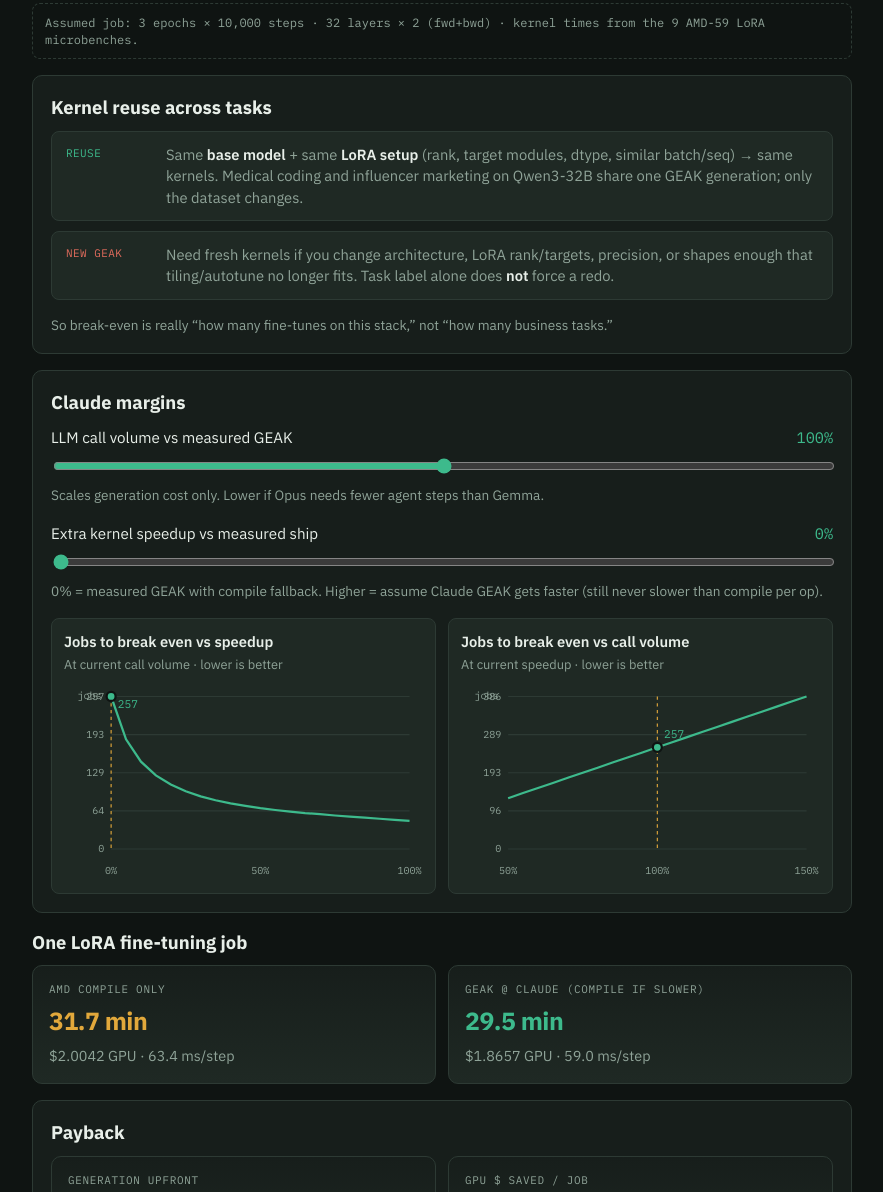
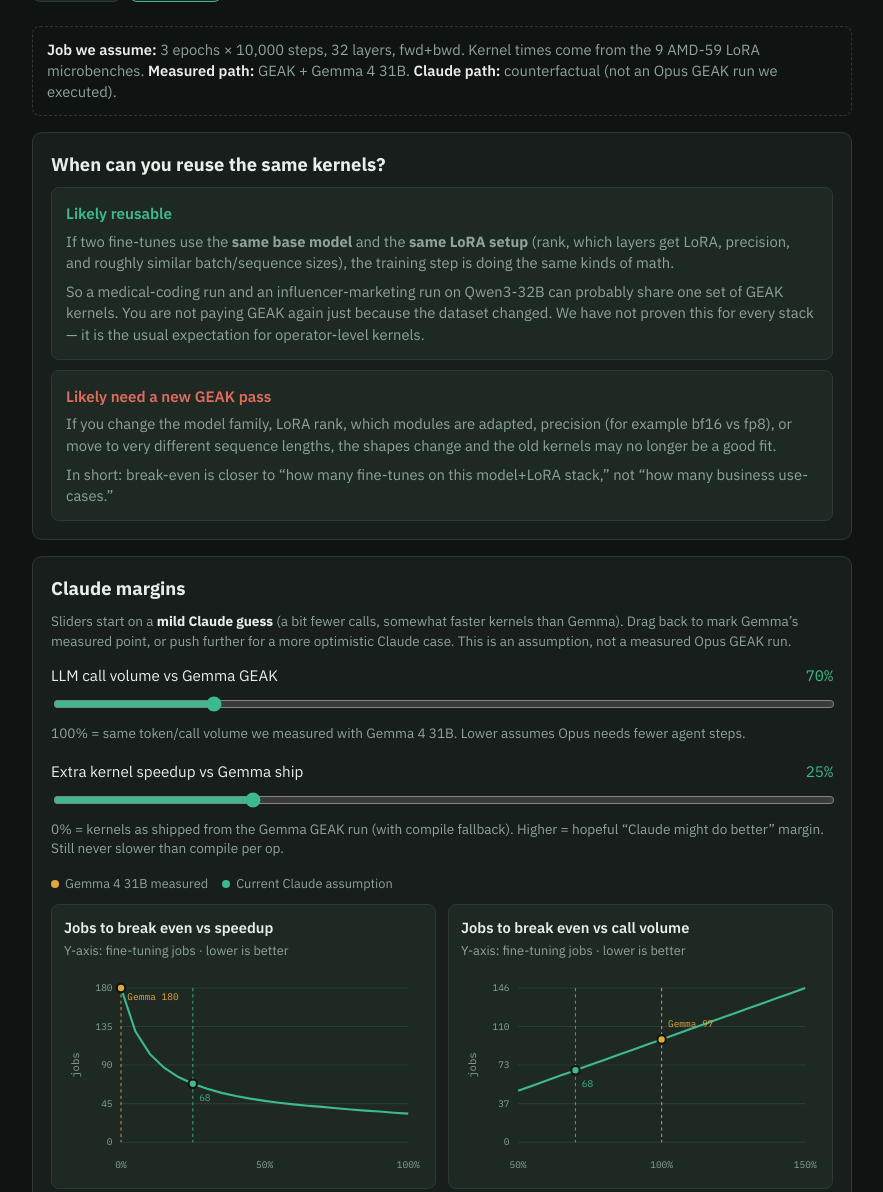
Before and after one commit to AniketAvataar/geak-verify-pages, a plain HTML site: page breakeven.html in a window 1280 px wide. Shown: the part 293-1485 px from the top of the page, without its empty margins (198-1081 px from the left). Drawn offline with Linux system fonts and the light colour scheme.

Commit message:
Add kernel-reuse nuance and Claude-margin plots to LoRA break-even.
Clarify same-model LoRA reuse across tasks, and plot break-even jobs against call volume and extra speedup.

```diff
--- a/breakeven.html
+++ b/breakeven.html
@@ -35,7 +35,7 @@
     font-size: clamp(1.7rem, 3.5vw, 2.35rem);
     margin: 8px 0 10px; letter-spacing: -0.02em; max-width: 18ch;
   }
-  .sub { color: var(--muted); margin: 0 0 18px; max-width: 64ch; }
+  .sub { color: var(--muted); margin: 0 0 18px; max-width: 66ch; }
   nav { display: flex; gap: 8px; flex-wrap: wrap; margin-bottom: 24px; }
   nav a {
     color: var(--text); text-decoration: none; font-size: 13px;
@@ -49,36 +49,27 @@
     border-radius: var(--radius); padding: 18px; margin: 0 0 16px;
   }
   .assume {
-    font-family: "IBM Plex Mono", monospace;
-    font-size: 12px; color: var(--muted);
+    font-size: 0.92rem; color: var(--muted);
     border: 1px dashed var(--line); border-radius: 8px;
-    padding: 10px 12px; margin-bottom: 16px;
+    padding: 12px 14px; margin-bottom: 16px;
   }
-  .nuance {
-    display: grid; gap: 10px;
-    margin: 0 0 16px;
-  }
+  .assume strong { color: var(--text); font-weight: 600; }
+  .nuance { display: grid; gap: 10px; margin: 0; }
   .nuance .row {
-    display: grid; grid-template-columns: 88px 1fr; gap: 12px;
-    padding: 12px 14px; border-radius: 8px;
+    padding: 14px 14px; border-radius: 8px;
     border: 1px solid var(--line); background: var(--bg3);
   }
-  .nuance .tag {
-    font-family: "IBM Plex Mono", monospace; font-size: 11px;
-    letter-spacing: 0.04em; text-transform: uppercase;
-    align-self: start; padding-top: 2px;
+  .nuance h3 {
+    margin: 0 0 6px; font-size: 0.95rem; font-weight: 600;
   }
-  .nuance .tag.reuse { color: var(--teal); }
-  .nuance .tag.redo { color: var(--coral); }
+  .nuance h3.reuse { color: var(--teal); }
+  .nuance h3.redo { color: var(--coral); }
   .nuance p { margin: 0; color: var(--muted); font-size: 0.92rem; }
-  .nuance strong { color: var(--text); font-weight: 600; }
+  .nuance p + p { margin-top: 8px; }
   .compare {
     display: grid; grid-template-columns: 1fr 1fr; gap: 12px; margin-bottom: 16px;
   }
-  @media (max-width: 700px) {
-    .compare { grid-template-columns: 1fr; }
-    .nuance .row { grid-template-columns: 1fr; }
-  }
+  @media (max-width: 700px) { .compare { grid-template-columns: 1fr; } }
   .card {
     background: linear-gradient(180deg, var(--bg2), var(--bg3));
     border: 1px solid var(--line); border-radius: var(--radius); padding: 16px;
@@ -91,7 +82,6 @@
   .card .hint { color: var(--muted); font-size: 0.9rem; margin-top: 6px; }
   .teal { color: var(--teal); } .amber { color: var(--amber); } .coral { color: var(--coral); }
   .control { margin: 0 0 16px; }
-  .control:last-child { margin-bottom: 0; }
   .control label {
     display: flex; justify-content: space-between; gap: 12px;
     margin-bottom: 8px; font-size: 0.95rem;
@@ -101,20 +91,26 @@
   }
   .control input[type=range] { width: 100%; accent-color: var(--teal); }
   .help { color: var(--muted); font-size: 0.85rem; margin: 6px 0 0; }
+  .legend {
+    display: flex; flex-wrap: wrap; gap: 14px;
+    font-size: 0.8rem; color: var(--muted); margin: 4px 0 10px;
+  }
+  .legend span { display: inline-flex; align-items: center; gap: 6px; }
+  .dot {
+    width: 8px; height: 8px; border-radius: 50%; display: inline-block;
+  }
+  .dot.gemma { background: #e2a83b; }
+  .dot.claude { background: #3dba8c; }
   .plots {
-    display: grid; grid-template-columns: 1fr 1fr; gap: 12px; margin-top: 14px;
+    display: grid; grid-template-columns: 1fr 1fr; gap: 12px; margin-top: 8px;
   }
   @media (max-width: 700px) { .plots { grid-template-columns: 1fr; } }
   .plot-card {
     background: var(--bg3); border: 1px solid var(--line);
     border-radius: 8px; padding: 12px 12px 8px;
   }
-  .plot-card h3 {
-    margin: 0 0 4px; font-size: 0.92rem; font-weight: 600;
-  }
-  .plot-card .caption {
-    color: var(--muted); font-size: 0.8rem; margin: 0 0 8px;
-  }
+  .plot-card h3 { margin: 0 0 4px; font-size: 0.92rem; font-weight: 600; }
+  .plot-card .caption { color: var(--muted); font-size: 0.8rem; margin: 0 0 8px; }
   .plot-card svg { width: 100%; height: auto; display: block; }
   .verdict {
     border-radius: var(--radius); border: 1px solid var(--line);
@@ -139,8 +135,9 @@
     <div class="eyebrow">GEAK-verify · LoRA only</div>
     <h1>LoRA fine-tuning break-even</h1>
     <p class="sub">
-      Compare one realistic LoRA job on AMD <span class="mono">torch.compile</span>
-      vs the same job after GEAK@Claude kernels. If a GEAK kernel is slower, we keep compile for that op.
+      We measured GEAK with <strong style="color:var(--text);font-weight:600">Gemma 4 31B</strong>.
+      Claude Opus numbers here are a what-if: same work priced as Opus, with room for fewer calls or faster kernels.
+      Compared only against AMD <span class="mono">torch.compile</span> (if GEAK is slower on an op, we keep compile).
     </p>
     <nav>
       <a href="index.html">Dashboard</a>
@@ -150,55 +147,73 @@
     <div class="assume" id="assume"></div>
 
     <div class="panel">
-      <h2>Kernel reuse across tasks</h2>
+      <h2>When can you reuse the same kernels?</h2>
       <div class="nuance">
         <div class="row">
-          <div class="tag reuse">Reuse</div>
+          <h3 class="reuse">Likely reusable</h3>
           <p>
-            Same <strong>base model</strong> + same <strong>LoRA setup</strong> (rank, target modules, dtype, similar batch/seq)
-            → same kernels. Medical coding and influencer marketing on Qwen3-32B share one GEAK generation;
-            only the dataset changes.
+            If two fine-tunes use the <strong>same base model</strong> and the <strong>same LoRA setup</strong>
+            (rank, which layers get LoRA, precision, and roughly similar batch/sequence sizes),
+            the training step is doing the same kinds of math.
+          </p>
+          <p>
+            So a medical-coding run and an influencer-marketing run on Qwen3-32B can probably
+            share one set of GEAK kernels. You are not paying GEAK again just because the dataset changed.
+            We have not proven this for every stack — it is the usual expectation for operator-level kernels.
           </p>
         </div>
         <div class="row">
-          <div class="tag redo">New GEAK</div>
+          <h3 class="redo">Likely need a new GEAK pass</h3>
           <p>
-            Need fresh kernels if you change architecture, LoRA rank/targets, precision, or shapes enough
-            that tiling/autotune no longer fits. Task label alone does <strong>not</strong> force a redo.
+            If you change the model family, LoRA rank, which modules are adapted, precision
+            (for example bf16 vs fp8), or move to very different sequence lengths, the shapes change
+            and the old kernels may no longer be a good fit.
+          </p>
+          <p>
+            In short: break-even is closer to “how many fine-tunes on this model+LoRA stack,”
+            not “how many business use-cases.”
           </p>
         </div>
       </div>
-      <p class="help" style="margin:0">
-        So break-even is really “how many fine-tunes on this stack,” not “how many business tasks.”
-      </p>
     </div>
 
     <div class="panel">
       <h2>Claude margins</h2>
+      <p class="help" style="margin:0 0 12px">
+        Sliders start on a <strong style="color:var(--text)">mild Claude guess</strong>
+        (a bit fewer calls, somewhat faster kernels than Gemma).
+        Drag back to mark Gemma’s measured point, or push further for a more optimistic Claude case.
+        This is an assumption, not a measured Opus GEAK run.
+      </p>
       <div class="control">
-        <label><span>LLM call volume vs measured GEAK</span><span class="readout" id="callOut">100%</span></label>
-        <input id="calls" type="range" min="50" max="150" value="100" step="5" />
-        <p class="help">Scales generation cost only. Lower if Opus needs fewer agent steps than Gemma.</p>
+        <label><span>LLM call volume vs Gemma GEAK</span><span class="readout" id="callOut">70%</span></label>
+        <input id="calls" type="range" min="50" max="150" value="70" step="5" />
+        <p class="help">100% = same token/call volume we measured with Gemma 4 31B. Lower assumes Opus needs fewer agent steps.</p>
       </div>
       <div class="control">
-        <label><span>Extra kernel speedup vs measured ship</span><span class="readout" id="extraOut">0%</span></label>
-        <input id="extra" type="range" min="0" max="100" value="0" step="5" />
+        <label><span>Extra kernel speedup vs Gemma ship</span><span class="readout" id="extraOut">25%</span></label>
+        <input id="extra" type="range" min="0" max="100" value="25" step="5" />
         <p class="help">
-          0% = measured GEAK with compile fallback.
-          Higher = assume Claude GEAK gets faster (still never slower than compile per op).
+          0% = kernels as shipped from the Gemma GEAK run (with compile fallback).
+          Higher = hopeful “Claude might do better” margin. Still never slower than compile per op.
         </p>
+      </div>
+
+      <div class="legend">
+        <span><i class="dot gemma"></i> Gemma 4 31B measured</span>
+        <span><i class="dot claude"></i> Current Claude assumption</span>
       </div>
 
       <div class="plots">
         <div class="plot-card">
           <h3>Jobs to break even vs speedup</h3>
-          <p class="caption">At current call volume · lower is better</p>
-          <svg id="plotSpeed" viewBox="0 0 320 180" role="img" aria-label="Break-even jobs versus extra speedup"></svg>
+          <p class="caption">Y-axis: fine-tuning jobs · lower is better</p>
+          <svg id="plotSpeed" viewBox="0 0 340 200" role="img" aria-label="Break-even jobs versus extra speedup"></svg>
         </div>
         <div class="plot-card">
           <h3>Jobs to break even vs call volume</h3>
-          <p class="caption">At current speedup · lower is better</p>
-          <svg id="plotCalls" viewBox="0 0 320 180" role="img" aria-label="Break-even jobs versus call volume"></svg>
+          <p class="caption">Y-axis: fine-tuning jobs · lower is better</p>
+          <svg id="plotCalls" viewBox="0 0 340 200" role="img" aria-label="Break-even jobs versus call volume"></svg>
         </div>
       </div>
     </div>
@@ -211,7 +226,7 @@
         <div class="hint" id="compileCost">—</div>
       </div>
       <div class="card">
-        <div class="label">GEAK @ Claude (compile if slower)</div>
+        <div class="label">GEAK path (compile if slower)</div>
         <div class="value teal" id="geakTime">—</div>
         <div class="hint" id="geakCost">—</div>
       </div>
@@ -240,12 +255,19 @@
     </div>
 
     <footer>
-      MI325X · $91/day · Opus $4/$20 per MTok · data <span class="mono">2026-11-13</span> ·
+      MI325X · $91/day · Opus $4/$20 per MTok · Gemma 4 31B measured · Claude counterfactual ·
+      data <span class="mono">2026-11-13</span> ·
       <a href="https://github.com/AniketAvataar/geak-verify-pages">geak-verify-pages</a>
     </footer>
   </div>
 
   <script>
+  // Default page-open assumption: mild Claude improvement over Gemma.
+  const DEFAULT_CALL_PCT = 70;   // fewer agent steps than Gemma
+  const DEFAULT_EXTRA_PCT = 25;  // modest Claude kernel edge over Gemma ship
+  const GEMMA_CALL_PCT = 100;
+  const GEMMA_EXTRA_PCT = 0;
+
   const fmtUsd = (x, d) => {
     if (!Number.isFinite(x)) return '—';
     const digits = d ?? (Math.abs(x) >= 10 ? 2 : 4);
@@ -291,22 +313,21 @@
     };
   }
 
-  function drawLinePlot(svg, series, cursorX, xLabel, yLabel) {
-    const W = 320, H = 180;
-    const pad = { l: 42, r: 12, t: 12, b: 32 };
+  function drawLinePlot(svg, series, cursorX, gemmaX, xSuffix) {
+    const W = 340, H = 200;
+    // Extra left pad so y tick labels and "jobs" title do not collide
+    const pad = { l: 54, r: 14, t: 18, b: 36 };
     const iw = W - pad.l - pad.r;
     const ih = H - pad.t - pad.b;
     const xs = series.map((p) => p.x);
     const ys = series.map((p) => p.y).filter((y) => y != null && Number.isFinite(y));
     const x0 = Math.min(...xs), x1 = Math.max(...xs);
     const yMaxRaw = ys.length ? Math.max(...ys) : 1;
-    // Cap axis so "never"/huge values don't squash the useful range
     const yCap = Math.max(50, Math.min(yMaxRaw, 800));
     const xScale = (x) => pad.l + ((x - x0) / (x1 - x0 || 1)) * iw;
     const yScale = (y) => {
       if (y == null || !Number.isFinite(y)) return pad.t;
-      const yy = Math.min(y, yCap);
-      return pad.t + ih - (yy / yCap) * ih;
+      return pad.t + ih - (Math.min(y, yCap) / yCap) * ih;
     };
 
     const pts = series
@@ -318,34 +339,41 @@
       const y = pad.t + ih * (1 - f);
       const val = Math.round(yCap * f);
       return `<line x1="${pad.l}" y1="${y}" x2="${W - pad.r}" y2="${y}" stroke="#2d3a34" stroke-width="1"/>
-        <text x="${pad.l - 6}" y="${y + 3}" text-anchor="end" fill="#8fa398" font-size="9" font-family="IBM Plex Mono, monospace">${val}</text>`;
+        <text x="${pad.l - 8}" y="${y + 3}" text-anchor="end" fill="#8fa398" font-size="9" font-family="IBM Plex Mono, monospace">${val}</text>`;
     }).join('');
 
     const xTicks = [0, 0.5, 1].map((f) => {
       const x = x0 + f * (x1 - x0);
       const px = xScale(x);
-      return `<text x="${px}" y="${H - 10}" text-anchor="middle" fill="#8fa398" font-size="9" font-family="IBM Plex Mono, monospace">${Math.round(x)}${xLabel}</text>`;
+      return `<text x="${px}" y="${H - 12}" text-anchor="middle" fill="#8fa398" font-size="9" font-family="IBM Plex Mono, monospace">${Math.round(x)}${xSuffix}</text>`;
     }).join('');
 
-    let cursor = '';
-    if (cursorX != null) {
-      const nearest = series.reduce((a, b) => Math.abs(b.x - cursorX) < Math.abs(a.x - cursorX) ? b : a);
+    function marker(xVal, color, label, dy = -10) {
+      const nearest = series.reduce((a, b) => Math.abs(b.x - xVal) < Math.abs(a.x - xVal) ? b : a);
       const cx = xScale(nearest.x);
       const cy = yScale(nearest.y != null && nearest.y <= yCap ? nearest.y : yCap);
-      const label = nearest.y == null ? 'never' : fmtJobs(nearest.y);
-      cursor = `
-        <line x1="${cx}" y1="${pad.t}" x2="${cx}" y2="${pad.t + ih}" stroke="#e2a83b" stroke-width="1" stroke-dasharray="3 3"/>
-        <circle cx="${cx}" cy="${cy}" r="4" fill="#3dba8c" stroke="#0f1412" stroke-width="2"/>
-        <text x="${Math.min(W - pad.r, cx + 6)}" y="${Math.max(pad.t + 10, cy - 8)}" fill="#3dba8c" font-size="10" font-family="IBM Plex Mono, monospace">${label}</text>`;
+      const textX = Math.min(W - pad.r - 4, Math.max(pad.l + 4, cx + 6));
+      const textY = Math.max(pad.t + 11, cy + dy);
+      return `
+        <line x1="${cx}" y1="${pad.t}" x2="${cx}" y2="${pad.t + ih}" stroke="${color}" stroke-width="1" stroke-dasharray="3 3" opacity="0.85"/>
+        <circle cx="${cx}" cy="${cy}" r="4" fill="${color}" stroke="#0f1412" stroke-width="2"/>
+        <text x="${textX}" y="${textY}" fill="${color}" font-size="9" font-family="IBM Plex Mono, monospace">${label}</text>`;
     }
+
+    const gemmaNearest = series.reduce((a, b) => Math.abs(b.x - gemmaX) < Math.abs(a.x - gemmaX) ? b : a);
+    const curNearest = series.reduce((a, b) => Math.abs(b.x - cursorX) < Math.abs(a.x - cursorX) ? b : a);
+    const gemmaLabel = 'Gemma ' + (gemmaNearest.y == null ? 'never' : fmtJobs(gemmaNearest.y));
+    const curLabel = fmtJobs(curNearest.y);
 
     svg.innerHTML = `
       <rect x="0" y="0" width="${W}" height="${H}" fill="transparent"/>
       ${gridYs}
       <polyline fill="none" stroke="#3dba8c" stroke-width="2" points="${pts}"/>
-      ${cursor}
+      ${marker(gemmaX, '#e2a83b', gemmaLabel, -12)}
+      ${marker(cursorX, '#3dba8c', curLabel, 16)}
       ${xTicks}
-      <text x="12" y="14" fill="#8fa398" font-size="9" font-family="IBM Plex Mono, monospace">${yLabel}</text>
+      <text transform="translate(14, ${pad.t + ih / 2}) rotate(-90)" text-anchor="middle"
+        fill="#8fa398" font-size="10" font-family="IBM Plex Mono, monospace">jobs</text>
     `;
   }
 
@@ -353,34 +381,42 @@
     const D = await (await fetch('breakeven_data.json', { cache: 'no-store' })).json();
     const J = D.job;
 
-    document.getElementById('assume').textContent =
-      `Assumed job: ${J.epochs} epochs × ${J.steps_per_epoch.toLocaleString()} steps · ` +
-      `${J.layers} layers × ${J.passes_per_step} (fwd+bwd) · ` +
-      `kernel times from the 9 AMD-59 LoRA microbenches.`;
+    document.getElementById('assume').innerHTML =
+      `<strong>Job we assume:</strong> ${J.epochs} epochs × ${J.steps_per_epoch.toLocaleString()} steps, ` +
+      `${J.layers} layers, fwd+bwd. Kernel times come from the 9 AMD-59 LoRA microbenches. ` +
+      `<strong>Measured path:</strong> GEAK + Gemma 4 31B. ` +
+      `<strong>Claude path:</strong> counterfactual (not an Opus GEAK run we executed).`;
 
     const calls = document.getElementById('calls');
     const extra = document.getElementById('extra');
-    const plotSpeed = document.getElementById('plotSpeed');
-    const plotCalls = document.getElementById('plotCalls');
+    calls.value = DEFAULT_CALL_PCT;
+    extra.value = DEFAULT_EXTRA_PCT;
 
     function update() {
       const callScale = Number(calls.value) / 100;
       const extraPct = Number(extra.value);
-      document.getElementById('callOut').textContent = Math.round(callScale * 100) + '%';
-      document.getElementById('extraOut').textContent = extraPct + '%';
+      const isGemma = Number(calls.value) === GEMMA_CALL_PCT && extraPct === GEMMA_EXTRA_PCT;
+
+      document.getElementById('callOut').textContent =
+        Math.round(callScale * 100) + '%' + (Number(calls.value) === GEMMA_CALL_PCT ? ' (Gemma)' : '');
+      document.getElementById('extraOut').textContent =
+        extraPct + '%' + (extraPct === GEMMA_EXTRA_PCT ? ' (Gemma measured)' : '');
 
       const e = economics(D, callScale, extraPct);
+      const gemmaE = economics(D, GEMMA_CALL_PCT / 100, GEMMA_EXTRA_PCT);
 
       document.getElementById('compileTime').textContent = fmtTime(e.compileSec);
       document.getElementById('compileCost').textContent =
         `${fmtUsd(e.compileUsd)} GPU · ${e.compileStepMs.toFixed(1)} ms/step`;
       document.getElementById('geakTime').textContent = fmtTime(e.shipSec);
       document.getElementById('geakCost').textContent =
-        `${fmtUsd(e.shipUsd)} GPU · ${e.shipStepMs.toFixed(1)} ms/step`;
+        `${fmtUsd(e.shipUsd)} GPU · ${e.shipStepMs.toFixed(1)} ms/step` +
+        (isGemma ? ' · Gemma measured' : ' · Claude assumption');
 
       document.getElementById('genCost').textContent = fmtUsd(e.gen);
       document.getElementById('genHint').textContent =
-        `API ${fmtUsd(D.generation.usd_api * callScale)} + GPU ${fmtUsd(D.generation.usd_gpu * callScale)}`;
+        `API ${fmtUsd(D.generation.usd_api * callScale)} + GPU ${fmtUsd(D.generation.usd_gpu * callScale)}` +
+        (isGemma ? ' · Gemma volume @ Opus price' : ' · scaled from Gemma volume');
 
       const saveEl = document.getElementById('saveJob');
       saveEl.textContent = fmtUsd(e.saveUsd);
@@ -391,37 +427,35 @@
       const box = document.getElementById('verdict');
       const title = document.getElementById('beTitle');
       const body = document.getElementById('beBody');
+      const gemmaNote = ` For reference, Gemma-as-measured needs ${fmtJobs(gemmaE.be)} jobs.`;
       if (e.be == null) {
         box.className = 'verdict bad';
-        title.textContent = 'Does not break even';
-        body.textContent = 'Shipped kernels are not faster than compile, so more jobs never recover generation cost. Reuse across tasks only helps after there is positive per-job savings.';
+        title.textContent = 'Does not break even under this assumption';
+        body.textContent = 'There is no per-job GPU saving versus compile, so more fine-tunes do not pay back generation cost.' + gemmaNote;
       } else if (e.be <= 20) {
         box.className = 'verdict good';
-        title.textContent = 'Worth it after limited reuse';
-        body.textContent = `About ${fmtJobs(e.be)} LoRA jobs on this stack recover ${fmtUsd(e.gen)}. Different datasets (e.g. medical vs marketing) on the same model count toward that.`;
+        title.textContent = 'Looks reasonable if you reuse the stack';
+        body.textContent = `About ${fmtJobs(e.be)} LoRA jobs on this model+LoRA setup would recover ${fmtUsd(e.gen)}. Same-model tasks can share that count.` + gemmaNote;
       } else if (e.be <= 200) {
         box.className = 'verdict mid';
-        title.textContent = 'Only if you reuse the kernels often';
-        body.textContent = `Need ~${fmtJobs(e.be)} fine-tuning jobs on this stack. Sharing kernels across tasks helps; one-off fine-tunes probably do not.`;
+        title.textContent = 'Only if you fine-tune this stack often';
+        body.textContent = `Around ${fmtJobs(e.be)} jobs before payback. Sharing kernels across datasets helps a little; a single one-off job probably does not.` + gemmaNote;
       } else {
         box.className = 'verdict bad';
-        title.textContent = 'Usually not worth it';
-        body.textContent = `Need ~${fmtJobs(e.be)} jobs. Prefer AMD compile unless Claude GEAK gets clearly faster — even with cross-task reuse.`;
+        title.textContent = 'Hard to justify on this evidence';
+        body.textContent = `Around ${fmtJobs(e.be)} jobs. AMD compile may simply be the better default unless Claude GEAK is clearly stronger than Gemma.` + gemmaNote;
       }
 
-      // Plots
       const speedSeries = [];
       for (let s = 0; s <= 100; s += 5) {
-        const r = economics(D, callScale, s);
-        speedSeries.push({ x: s, y: r.be });
+        speedSeries.push({ x: s, y: economics(D, callScale, s).be });
       }
       const callSeries = [];
       for (let c = 50; c <= 150; c += 5) {
-        const r = economics(D, c / 100, extraPct);
-        callSeries.push({ x: c, y: r.be });
+        callSeries.push({ x: c, y: economics(D, c / 100, extraPct).be });
       }
-      drawLinePlot(plotSpeed, speedSeries, extraPct, '%', 'jobs');
-      drawLinePlot(plotCalls, callSeries, Number(calls.value), '%', 'jobs');
+      drawLinePlot(document.getElementById('plotSpeed'), speedSeries, extraPct, GEMMA_EXTRA_PCT, '%');
+      drawLinePlot(document.getElementById('plotCalls'), callSeries, Number(calls.value), GEMMA_CALL_PCT, '%');
     }
 
     [calls, extra].forEach((el) => el.addEventListener('input', update));
```
